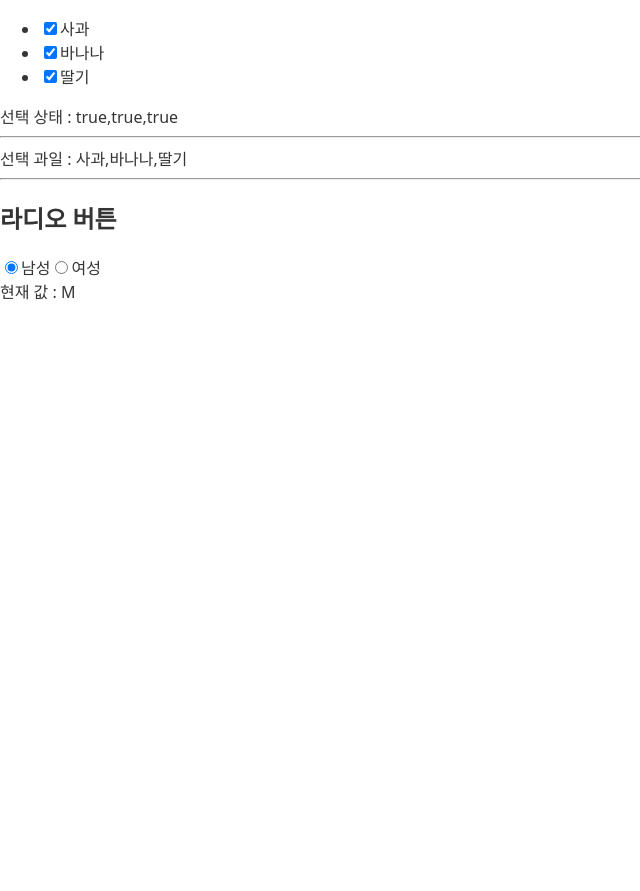
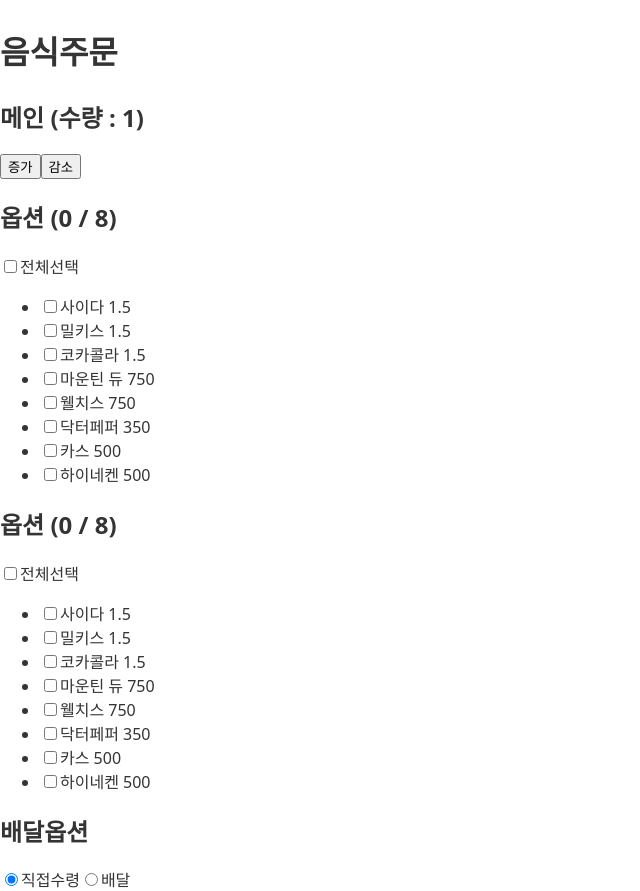
Before and after one commit to kkwonju/2023_04_react_test, a React (Create React App) app: page / in a window 1280 px wide. Shown: the whole page, without its empty margins (0-640 px from the left). Before the commit the page ends 816 px from the top, so only its background shows below. Built offline with nearby package versions, Linux system fonts and the light colour scheme; a web font is replaced by a local one.

Commit message:
주문 기능 구현_완

```diff
--- a/src/App.js
+++ b/src/App.js
@@ -2,63 +2,10 @@ import React, { useState } from "react";
 import Order from "./Order";
 
 function App() {
-  const fruits = ["사과", "바나나", "딸기"];
-  const [selectedGender, setSelectedGender] = useState("M");
-
-
-  const [selecteds, setSelecteds] = useState(new Array(fruits.length).fill(true));
-  const selectedsFruits = selecteds.map((el, index) => el ? fruits[index] : el).filter((el) => el);
-
-  const toggleFruitSelected = (index) => {
-    const newSelecteds = selecteds.map((el, _index) =>
-      _index == index ? !el : el);
-    setSelecteds(newSelecteds);
-  }
 
   return (
     <>
-      <ul>
-        {fruits.map((fruit, index) => (
-          <li key={index}>
-            <label>
-              <input
-                type="checkbox"
-                onChange={() => toggleFruitSelected(index)}
-                checked={selecteds[index]}
-              />
-              {fruit}
-            </label>
-          </li>
-        ))}
-      </ul>
-
-      <div>
-        선택 상태 : {selecteds.join(',')}
-        <hr />
-        선택 과일 : {selectedsFruits.join(',')}
-      </div>
-      <hr />
-
-      <h2>라디오 버튼</h2>
-      <label>
-        <input
-          type="radio"
-          name="gender"
-          onChange={(e) => setSelectedGender("M")}
-          checked={selectedGender == "M"} />
-        남성
-      </label>
-
-      <label>
-        <input
-          type="radio"
-          name="gender"
-          onChange={(e) => setSelectedGender("W")}
-          checked={selectedGender == "W"} />
-        여성
-      </label>
-      <div>현재 값 : {selectedGender}</div>
-      {/* <Order/> */}
+      <Order/>
     </>
   );
 };
--- a/src/Order.js
+++ b/src/Order.js
@@ -20,23 +20,28 @@ function OrderMainFood({ mainFoodCount, setMainFoodCount }) {
 const MemoizedMainFood = React.memo(OrderMainFood);
 
 // 하위 컴포넌트
-function OrderOptions({  options, selectedCount, optionCheckeds, toggleAllChecked, toggleOptionCheck, btnAllChecked }) {
-  return(
+function OrderOptions({ options, selectedCount, optionCheckeds, toggleAllChecked, toggleOptionCheck, btnAllChecked }) {
+  return (
     <>
       <h2 style={{ fontSize: "1.5em" }}>
         옵션 ({selectedCount} / {options.length})
       </h2>
 
-      <span
-        style={{ userSelect: 'none', cursor: 'pointer' }}
-        onClick={toggleAllChecked}>
-        {btnAllChecked ? "[v]" : "[]"} 전체선택
-      </span>
+      <label >
+        <input type="checkbox" checked={btnAllChecked} onChange={toggleAllChecked} />
+        전체선택
+      </label>
+
       <ul>
         {options.map((option, index) => (
-          <li style={{ userSelect: 'none', cursor: 'pointer' }} key={option} onClick={() => toggleOptionCheck(index)}>
-            {optionCheckeds[index] ? "[v] " : "[] "}
-            {option}
+          <li style={{ userSelect: 'none', cursor: 'pointer' }} key={option}>
+            <label htmlFor="">
+              <input
+                type="checkbox"
+                checked={optionCheckeds[index]}
+                onChange={() => toggleOptionCheck(index)} />
+              {option}
+            </label>
           </li>
         ))}
       </ul>
@@ -45,6 +50,24 @@ function OrderOptions({  options, selectedCount, optionCheckeds, toggleAllChecke
 }
 
 const MemoizedOrderoptions = React.memo(OrderOptions);
+
+function OrderDelivery({ deliveryType, setDeliveryType }) {
+  return (
+    <>
+      <h2>배달옵션</h2>
+      <label>
+        <input type="radio" name="delivery-type" checked={deliveryType == '직접수령'} onChange={() => setDeliveryType('직접수령')} />
+      </label>
+      직접수령
+      <label>
+        <input type="radio" name="delivery-type" checked={deliveryType == '배달'} onChange={() => setDeliveryType('배달')} />
+      </label>
+      배달
+    </>
+  )
+}
+
+const MemoizedOrderDelivery = React.memo(OrderDelivery);
 
 // 메인 함수 관리자 , 상위 컴포넌트
 export default function Order() {
@@ -92,6 +115,8 @@ export default function Order() {
     () => optionCheckeds.filter((el) => el).length,
     [optionCheckeds]);
 
+  const [deliveryType, setDeliveryType] = useState('직접수령');
+
   return (
     <>
       <h2 style={{ fontSize: "2em" }}>음식주문</h2>
@@ -118,6 +143,11 @@ export default function Order() {
         toggleAllChecked={toggleAllChecked}
         toggleOptionCheck={toggleOptionCheck}
       />
+
+      <MemoizedOrderDelivery
+        deliveryType={deliveryType}
+        setDeliveryType={setDeliveryType}
+      />
     </>
   );
 };
```
